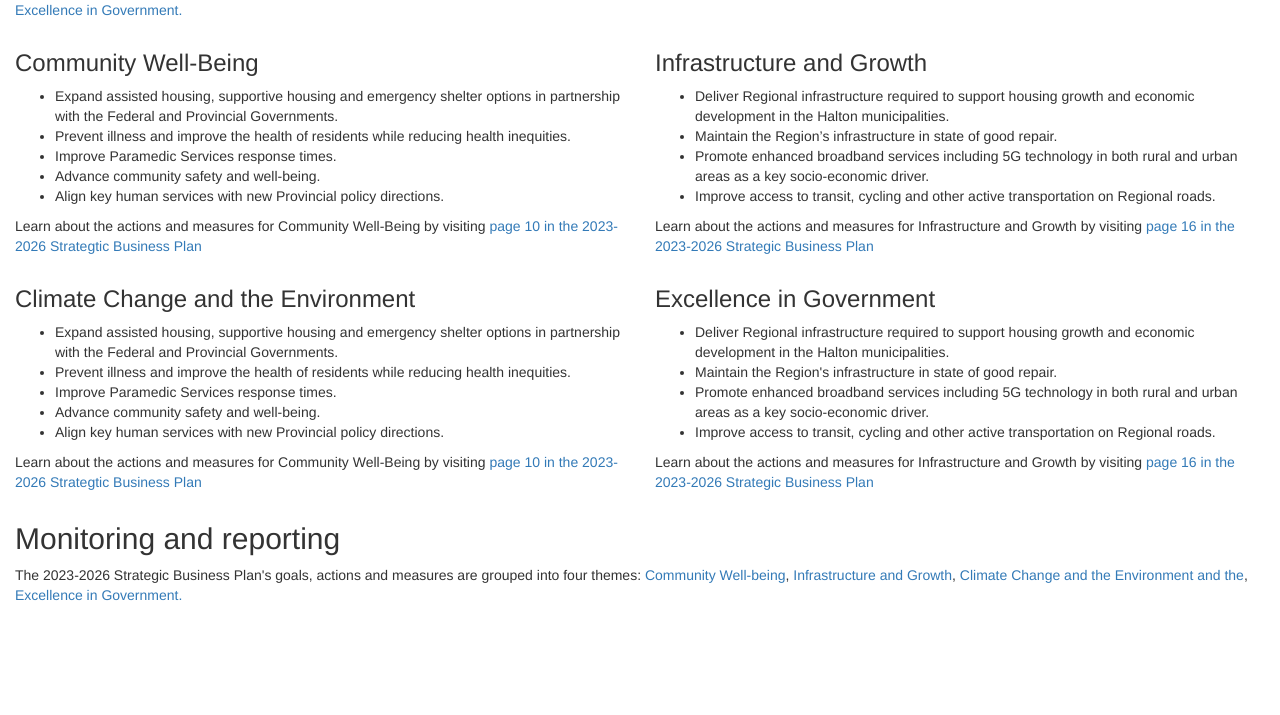
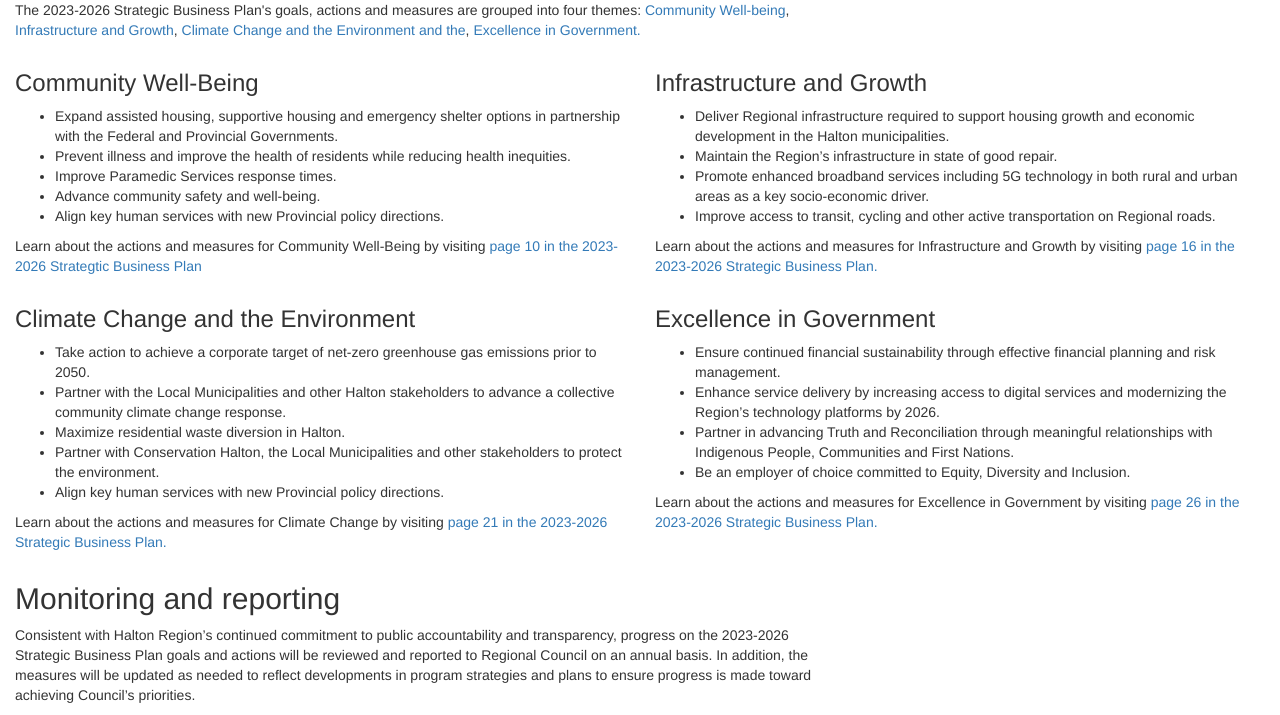
Before and after one commit to ericnjanga/Case-Study-3, a website built with webpack: page _pages/8.html in a window 1280 px wide. Shown: the part 757-1472 px from the top of the page. Before the commit the page ends 1372 px from the top, so only its background shows below. Built offline with nearby package versions, Linux system fonts and the light colour scheme; a script that the page names is missing.

Commit message:
Assignment1 - page modified (#6)
* modified page 8 according to requested changes

* Updated pull request

* 1. Color of all links changed
2. Navigation enabled for all links
3. Guidelines droupdown content added
4. All contents on page synced with original page

---------

Co-authored-by: Eric Njanga <eric.njanga@gmail.com>

```diff
--- a/_pages/8.html
+++ b/_pages/8.html
@@ -19,40 +19,42 @@
       href="https://cdn.jsdelivr.net/npm/photoswipe@5.3.8/dist/photoswipe.min.css"
     />
   </head>
+
   <body>
     <div class="halton-features-wrapper container-fluid">
       <div class="bottom-section-spacer"></div>
 
-      <div class="row halton-features-wrapper marg">
-        <div class="col-md-8 col-sm-8 bx-container">
-          <div class="bottom-section-spacer-sm">
-            <h3 class="page-sidebar__title">
-              <span class="modified-heading">On this page</span>
-            </h3>
+      <div class="row bottom-section-spacer-sm">
+        <div class="col-md-8 col-sm-8">
+          <div>
+            <h3 class="page-sidebar__title">On this page</h3>
             <ul class="list-v-align">
               <li>
-                <a href="">Developing the 2023-2026 Strategic Business Plan</a>
+                <a href="#intro"
+                  >Developing the 2023-2026 Strategic Business Plan</a
+                >
               </li>
               <li>
-                <a href="">Strategic themes for 2023-2026</a>
+                <a href="#themes">Strategic themes for 2023-2026</a>
               </li>
               <li>
-                <a href="">Monitoring and Reporting</a>
+                <a href="#monitoring">Monitoring and Reporting</a>
               </li>
             </ul>
           </div>
         </div>
-        <div class="col-md-5 col-sm-5 bx-container">
-          <div class="img-border bottom-section-spacer-sm">
+      </div>
+
+      <div class="row bottom-section-spacer">
+        <div class="col-md-5 col-sm-5">
+          <div class="img-border">
             <img src="./../img/image 8.jpeg" class="img-fluid" alt="image 8" />
           </div>
         </div>
-        <div class="col-md-7 col-sm-7 bx-container">
-          <div id="1" class="bottom-section-spacer-sm">
-            <h2>
-              <span class="modified-heading"
-                >Developing the 2023-2026 Strategic Business Plan</span
-              >
+        <div class="col-md-6 col-md-offset-1 col-sm-7">
+          <div id="intro" class="bottom-section-spacer-sm">
+            <h2 class="component-title">
+              Developing the 2023-2026 Strategic Business Plan
             </h2>
             <div id="01" class="bottom-section-spacer-sm"></div>
             <p>
@@ -79,17 +81,18 @@
             <div class="bottom-section-spacer-sm"></div>
             <p>
               <a
-                class="text-color text-icon text-icon-before icon-pdf"
-                href="https://goo.gl/maps/5uKTntjbccXxQvEu6"
-                ><b class="text-color"
+                href="https://www.halton.ca/Repository/2023-2026-Halton-Region-Strategic-Business-Plan"
+                ><b class="text-icon text-icon-before icon-pdf"
                   >Read the 2023-2026 Strategic Business Plan</b
                 >
               </a>
             </p>
           </div>
         </div>
-        <div class="col-md-12 col-sm-12 bx-container">
-          <div class="bottom-section-spacer-sm">
+      </div>
+
+      <div class="row bottom-section-spacer-sm">
+        <div class="col-md-12 col-sm-12">
           <div
             class="halton-collapse panel-group"
             id="halton-accordion"
@@ -124,8 +127,8 @@
                       sustainable, economically strong, equitable and safe.
                     </li>
                     <li>
-                        Mission: To enhance the quality of life in Halton for
-                        all – today and into the future.
+                      Mission: To enhance the quality of life in Halton for all
+                      – today and into the future.
                     </li>
                   </ul>
                 </div>
@@ -154,55 +157,76 @@
                 aria-labelledby="headingTwo"
               >
                 <div class="panel-body">
-                    <!------------------------?????---------------------------------->
+                  <ul class="list-v-align">
+                    <li>
+                      Partnerships:
+
+                      <a
+                        href="https://www.halton.ca/Repository/2023-2026-Halton-Region-Strategic-Business-Plan"
+                        ><span>The 2023-2026 Strategic Business Plan </span></a
+                      >
+                      reflects continued collaboration with Halton Region’s
+                      Local Municipalities (City of Burlington, Town of Halton
+                      Hills, Town of Milton, and Town of Oakville), community
+                      partners and agencies as well as the Provincial and
+                      Federal Governments to advance shared priorities, address
+                      community needs and contribute to the high quality of life
+                      in Halton.
+                    </li>
+                    <li>
+                      Lenses: Halton Region’s commitment to each of the
+                      following important initiatives will inform the
+                      implementation of the priorities detailed in the Plan:
+                      <ul>
+                        <li>equity, diversity and inclusion;</li>
+                        <li>advancing Truth and Reconciliation;</li>
+                        <li>taking action to address climate change; and</li>
+                        <li>protecting the environment.</li>
+                      </ul>
+                    </li>
+                    <li>
+                      Sustainable Development Goals:
+                      <a
+                        href="https://www.halton.ca/Repository/2023-2026-Halton-Region-Strategic-Business-Plan"
+                        ><span>The 2023-2026 Strategic Business Plan </span></a
+                      >
+                      outlines the Region’s support for the United Nations SDGs
+                      and demonstrates the alignment between the SDGs and the
+                      Region’s strategic initiatives.
+                    </li>
+                  </ul>
+                </div>
               </div>
             </div>
           </div>
         </div>
       </div>
 
-          <div class="bottom-section-spacer-sm">
-            <h2>
-              <span class="modified-heading">
-                Strategic themes for 2023-2026</span
-              >
-            </h2>
+      <div class="row bottom-section-spacer-sm">
+        <div id="themes" class="col-md-8 col-sm-12">
+          <h2>Strategic themes for 2023-2026</h2>
 
           <p>
-              The 2023-2026 Strategic Business Plan's goals, actions and
-              measures are grouped into four themes:
-              <a
-                href="https://www.halton.ca/The-Region/Regional-Council-and-Committees/Strategic-Planning#theme1"
-                ><span class="text-color">Community Well-being</span></a
+            The 2023-2026 Strategic Business Plan's goals, actions and measures
+            are grouped into four themes:
+            <a href="#theme1"><span>Community Well-being</span></a
+            >, <a href="#theme2"><span>Infrastructure and Growth</span></a
             >,
-              <a
-                href="https://www.halton.ca/The-Region/Regional-Council-and-Committees/Strategic-Planning#theme2"
-                ><span class="text-color">Infrastructure and Growth</span></a
+            <a href="#theme3"
+              ><span>Climate Change and the Environment and the</span></a
             >,
-              <a
-                href="https://www.halton.ca/The-Region/Regional-Council-and-Committees/Strategic-Planning#theme3"
-                ><span class="text-color"
-                  >Climate Change and the Environment and the</span
-                ></a
-              >,
-              <a
-                href="https://www.halton.ca/The-Region/Regional-Council-and-Committees/Strategic-Planning#theme4"
-                ><span class="text-color">Excellence in Government.</span></a
-              >
+            <a href="#theme4"><span>Excellence in Government.</span></a>
           </p>
-          </div>
         </div>
       </div>
 
       <!--------------->
 
-      <div class="row marg rbeh">
-        <div class="col-lg-6 col-md-6">
+      <div class="row marg rbeh bottom-section-spacer">
+        <div id="theme1" class="col-lg-6 col-md-6 bx-container">
           <div class="halton-card card card-icon icon-person rbeh-item">
             <div class="card-body">
-              <h3 class="card-title">
-                <span class="modified-heading">Community Well-Being</span>
-              </h3>
+              <h3 class="card-title">Community Well-Being</h3>
 
               <ul class="list-v-align">
                 <li>
@@ -225,8 +249,10 @@
               <p>
                 Learn about the actions and measures for Community Well-Being by
                 visiting
-                <a href=""
-                  ><span class="text-color">
+                <a
+                  class="text-decoration"
+                  href="https://www.halton.ca/Repository/2023-2026-Halton-Region-Strategic-Business-Plan#page=10"
+                  ><span>
                     page 10 in the 2023-2026 Strategtic Business Plan</span
                   ></a
                 >
@@ -235,12 +261,10 @@
           </div>
         </div>
 
-        <div class="col-lg-6 col-md-6">
+        <div id="theme2" class="col-lg-6 col-md-6 bx-container">
           <div class="halton-card card card-icon icon-graph-up-arrow rbeh-item">
             <div class="card-body">
-              <h3 class="card-title">
-                <span class="modified-heading">Infrastructure and Growth</span>
-              </h3>
+              <h3 class="card-title">Infrastructure and Growth</h3>
 
               <ul class="list-v-align">
                 <li>
@@ -263,9 +287,11 @@
               <p>
                 Learn about the actions and measures for Infrastructure and
                 Growth by visiting
-                <a href=""
-                  ><span class="text-color">
-                    page 16 in the 2023-2026 Strategic Business Plan</span
+                <a
+                  class="text-decoration"
+                  href="https://www.halton.ca/Repository/2023-2026-Halton-Region-Strategic-Business-Plan#page=16"
+                  ><span>
+                    page 16 in the 2023-2026 Strategic Business Plan.</span
                   ></a
                 >
               </p>
@@ -273,29 +299,28 @@
           </div>
         </div>
 
-        <div class="col-lg-6 col-md-6">
+        <div id="theme3" class="col-lg-6 col-md-6 bx-container">
           <div
             class="halton-card card card-icon icon-thermometer-sun rbeh-item"
           >
             <div class="card-body">
-              <h3 class="card-title">
-                <span class="modified-heading"
-                  >Climate Change and the Environment</span
-                >
-              </h3>
+              <h3 class="card-title">Climate Change and the Environment</h3>
 
               <ul class="list-v-align">
                 <li>
-                  Expand assisted housing, supportive housing and emergency
-                  shelter options in partnership with the Federal and Provincial
-                  Governments.
+                  Take action to achieve a corporate target of net-zero
+                  greenhouse gas emissions prior to 2050.
                 </li>
                 <li>
-                  Prevent illness and improve the health of residents while
-                  reducing health inequities.
+                  Partner with the Local Municipalities and other Halton
+                  stakeholders to advance a collective community climate change
+                  response.
                 </li>
-                <li>Improve Paramedic Services response times.</li>
-                <li>Advance community safety and well-being.</li>
+                <li>Maximize residential waste diversion in Halton.</li>
+                <li>
+                  Partner with Conservation Halton, the Local Municipalities and
+                  other stakeholders to protect the environment.
+                </li>
                 <li>
                   Align key human services with new Provincial policy
                   directions.
@@ -303,11 +328,13 @@
                 <div class="bottom-section-spacer-sm"></div>
               </ul>
               <p>
-                Learn about the actions and measures for Community Well-Being by
+                Learn about the actions and measures for Climate Change by
                 visiting
-                <a href=""
-                  ><span class="text-color">
-                    page 10 in the 2023-2026 Strategtic Business Plan</span
+                <a
+                  class="text-decoration"
+                  href="https://www.halton.ca/Repository/2023-2026-Halton-Region-Strategic-Business-Plan#page=21"
+                  ><span>
+                    page 21 in the 2023-2026 Strategic Business Plan.</span
                   ></a
                 >
               </p>
@@ -315,76 +342,67 @@
           </div>
         </div>
 
-        <div class="col-lg-6 col-md-6">
-          <div class="halton-card card card-icon icon-award-1 rbeh-item">
+        <div class="col-lg-6 col-md-6 bx-container">
+          <div
+            id="theme4"
+            class="halton-card card card-icon icon-award-1 rbeh-item"
+          >
             <div class="card-body">
-              <h3 class="card-title">
-                <span class="modified-heading">Excellence in Government</span>
-              </h3>
+              <h3 class="card-title">Excellence in Government</h3>
 
               <ul class="list-v-align">
                 <li>
-                  Deliver Regional infrastructure required to support housing
-                  growth and economic development in the Halton municipalities.
+                  Ensure continued financial sustainability through effective
+                  financial planning and risk management.
                 </li>
                 <li>
-                  Maintain the Region's infrastructure in state of good repair.
+                  Enhance service delivery by increasing access to digital
+                  services and modernizing the Region’s technology platforms by
+                  2026.
                 </li>
                 <li>
-                  Promote enhanced broadband services including 5G technology in
-                  both rural and urban areas as a key socio-economic driver.
+                  Partner in advancing Truth and Reconciliation through
+                  meaningful relationships with Indigenous People, Communities
+                  and First Nations.
                 </li>
                 <li>
-                  Improve access to transit, cycling and other active
-                  transportation on Regional roads.
+                  Be an employer of choice committed to Equity, Diversity and
+                  Inclusion.
                 </li>
                 <div class="bottom-section-spacer-sm"></div>
               </ul>
               <p>
-                Learn about the actions and measures for Infrastructure and
-                Growth by visiting
-                <a href=""
-                  ><span class="text-color">
-                    page 16 in the 2023-2026 Strategic Business Plan</span
+                Learn about the actions and measures for Excellence in
+                Government by visiting
+                <a
+                  class="text-decoration"
+                  href="https://www.halton.ca/Repository/2023-2026-Halton-Region-Strategic-Business-Plan#page=26"
+                  ><span>
+                    page 26 in the 2023-2026 Strategic Business Plan.</span
                   ></a
                 >
               </p>
             </div>
           </div>
         </div>
+      </div>
 
-        <!--------------->
-        <div class="col-md-12 col-sm-12 bx-container">
-          <div class="bottom-section-spacer-sm">
-            <h2>
-              <span class="modified-heading"> Monitoring and reporting</span>
-            </h2>
+      <div class="row">
+        <div class="col-md-8 col-sm-12">
+          <div id="monitoring" class="bottom-section-spacer-sm">
+            <h2>Monitoring and reporting</h2>
 
             <p>
-              The 2023-2026 Strategic Business Plan's goals, actions and
-              measures are grouped into four themes:
-              <a
-                href="https://www.halton.ca/The-Region/Regional-Council-and-Committees/Strategic-Planning#theme1"
-                ><span class="text-color">Community Well-being</span></a
-              >,
-              <a
-                href="https://www.halton.ca/The-Region/Regional-Council-and-Committees/Strategic-Planning#theme2"
-                ><span class="text-color">Infrastructure and Growth</span></a
-              >,
-              <a
-                href="https://www.halton.ca/The-Region/Regional-Council-and-Committees/Strategic-Planning#theme3"
-                ><span class="text-color"
-                  >Climate Change and the Environment and the</span
-                ></a
-              >,
-              <a
-                href="https://www.halton.ca/The-Region/Regional-Council-and-Committees/Strategic-Planning#theme4"
-                ><span class="text-color">Excellence in Government.</span></a
-              >
+              Consistent with Halton Region’s continued commitment to public
+              accountability and transparency, progress on the 2023-2026
+              Strategic Business Plan goals and actions will be reviewed and
+              reported to Regional Council on an annual basis. In addition, the
+              measures will be updated as needed to reflect developments in
+              program strategies and plans to ensure progress is made toward
+              achieving Council’s priorities.
             </p>
           </div>
         </div>
-        <!------------------------->
       </div>
     </div>
     <script src="https://cdn.jsdelivr.net/npm/popper.js@1.12.9/dist/umd/popper.min.js"></script>
--- a/styles/components/_card.scss
+++ b/styles/components/_card.scss
@@ -1,4 +1,5 @@
 :root {
+  --halton-card-padding: 20px;
 }
 
 @layer halton-card {
@@ -7,9 +8,15 @@
   }
 
   .halton-card {
-    padding: 20px;
+    padding: var(--halton-card-padding);
     border-width: 0;
     border-radius: 0;
+
+
+
+    @container (min-width: 500px) {
+        --halton-card-padding: 50px;
+    }
 
     &.card-icon {
       padding-top: 55px;
--- a/styles/framework/_bootstrap-overwrite.scss
+++ b/styles/framework/_bootstrap-overwrite.scss
@@ -16,13 +16,8 @@
   ul:not(.halton-nav-tabs) a,
   ol a,
   a.text-icon {
-
     &:hover {
     }
-  }
-  .marg {
-    padding-left: 60px;
-    padding-right: 60px;
   }
 }
 
@@ -50,18 +45,9 @@
   background-size: cover;
   background-repeat: no-repeat;
 }
-.text-color {
-  color: #313d2f !important;
-  text-decoration: underline !important;
+.text-decoration {
+  text-decoration: none;
   &:hover {
-    text-decoration: none !important;
+    text-decoration: underline !important;
   }
 }
-.modified-heading {
-  width: 100%;
-  color: #1f261e;
-  padding-top: 0px;
-  font-weight: 700;
-  line-height: 32px;
-  word-wrap: break-word;
-}
```
Also changed, not shown: _pages/3.html (+18 -4 lines), _pages/4.html (+1 -1 lines). Lines whose indentation alone changed are shown as unchanged.
